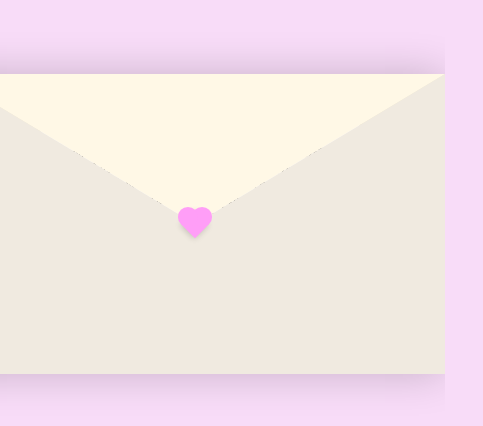
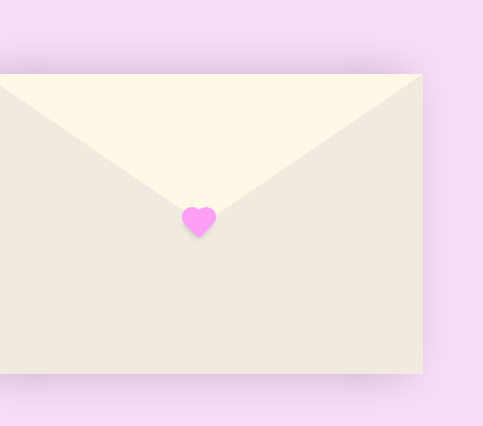
Before and after one commit to NowEXs/Letter, a plain HTML site: page index.html in a window 390 px wide. Shown: the part 198-624 px from the top of the page, 483 px wide, since content can reach past the window. Drawn offline with Linux system fonts and the light colour scheme.

Commit message:
720 letter

```diff
--- a/styles.css
+++ b/styles.css
@@ -300,3 +300,163 @@ img {
         bottom: 3%;
     }
 }
+
+@media (max-width: 720px) {
+    :root {
+        --primary: #fff;
+        --bg-color: #f8dcf8;
+        --bg-envelope-color: #f5edd1;
+        --envelope-tab: #fff8e6;
+        --envelope-cover: #f0eae0;
+        --shadow-color: rgba(0, 0, 0, 0.2);
+        --txt-color: #444;
+        --heart-color: rgb(255, 158, 247);
+    }
+
+    .con {
+        height: 100vh;
+        display: grid;
+        place-items: center;
+    }
+
+    .wrap {
+        background: var(--bg-envelope-color);
+        box-shadow: 0 0 40px var(--shadow-color);
+        width: 85%;
+        max-width: 500px;
+    }
+
+    .wrap>.envelope::before {
+        content: "";
+        position: absolute;
+        top: 0;
+        z-index: 2;
+        border-top: 155px solid var(--envelope-tab);
+        border-right: 220px solid transparent;
+        border-left: 220px solid transparent;
+        transform-origin: top;
+        transition: all 0.5s ease-in-out 0.7s;
+    }
+
+    .wrap>.envelope::after {
+        content: "";
+        position: absolute;
+        z-index: 2;
+        width: 0px;
+        height: 0px;
+        border-top: 150px solid transparent;
+        border-right: 220px solid var(--envelope-cover);
+        border-bottom: 150px solid var(--envelope-cover);
+        border-left: 220px solid var(--envelope-cover);
+    }
+
+    .envelope {
+        position: relative;
+        width: 100%;
+        height: auto;
+        aspect-ratio: 5 / 3;
+    }
+
+    .envelope::before {
+        content: "";
+        position: absolute;
+        top: 0;
+        z-index: 2;
+        border-top: 20px solid var(--envelope-tab);
+        border-right: 50vw solid transparent;
+        border-left: 50vw solid transparent;
+        transform-origin: top;
+        transition: all 0.5s ease-in-out 0.7s;
+    }
+
+    .envelope::after {
+        content: "";
+        position: absolute;
+        z-index: 2;
+        width: 0;
+        height: 0;
+        border-top: 20vw solid transparent;
+        border-right: 50vw solid var(--envelope-cover);
+        border-bottom: 20vw solid var(--envelope-cover);
+        border-left: 50vw solid var(--envelope-cover);
+    }
+
+    .envelope>.letter {
+        position: absolute;
+        bottom: 0;
+        right: 27%;
+        width: 54%;
+        height: 50%;
+        background: var(--primary);
+        text-align: center;
+        transition: all 1s ease-in-out;
+        box-shadow: 0 0 5px var(--shadow-color);
+        padding: 20px 10px;
+    }
+
+    .letter .text {
+        font-family: 'Sriracha', cursive;
+        color: var(--txt-color);
+        text-align: left;
+        font-size: 6px;
+        line-height: 1.1;
+    }
+
+    .heart {
+        position: absolute;
+        top: 50%;
+        left: 51%;
+        width: 20px;
+        height: 20px;
+        background: var(--heart-color);
+        z-index: 4;
+        transform: translate(-50%, -50%) rotate(45deg);
+        transition: transform 0.5s ease-in-out 0.5s;
+        box-shadow: 0 1px 6px var(--shadow-color);
+        cursor: pointer;
+    }
+
+    .heart:before,
+    .heart:after {
+        content: "";
+        position: absolute;
+        width: 20px;
+        height: 20px;
+        background-color: var(--heart-color);
+        border-radius: 50%;
+    }
+
+    .heart:before {
+        top: -10px;
+    }
+
+    .heart:after {
+        right: 10px;
+    }
+
+    .flap .envelope::before {
+        transform: rotateX(180deg);
+        z-index: 0;
+    }
+
+    .flap .letter {
+        bottom: 5%;
+        transform: scale(1.1);
+        transition-delay: 1s;
+    }
+
+    .flap .heart {
+        transform: rotate(90deg);
+        transition-delay: 0.4s;
+    }
+
+    img {
+        position: absolute;
+        left: 60%;
+        transform: translateX(-50%);
+        width: 9vw;
+        max-width: 80px;
+        height: auto;
+        bottom: 3%;
+    }
+}
```
